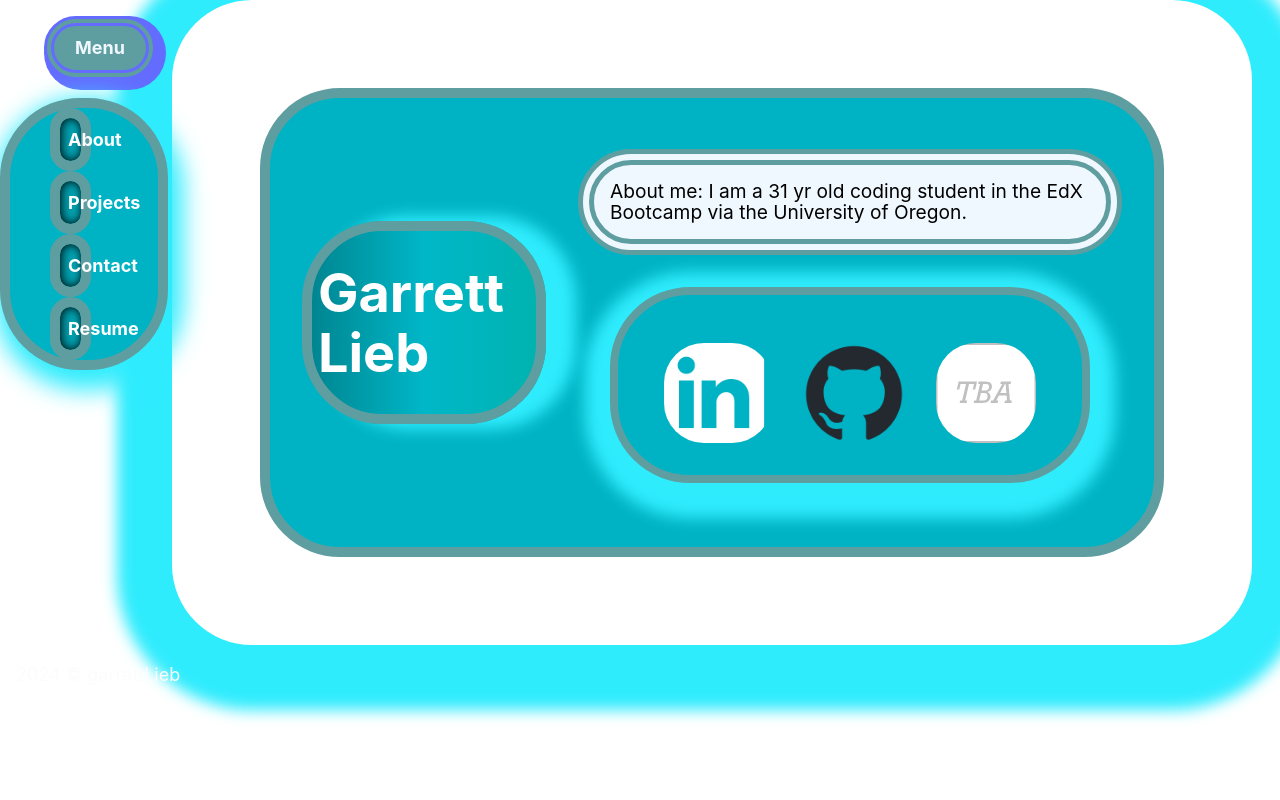
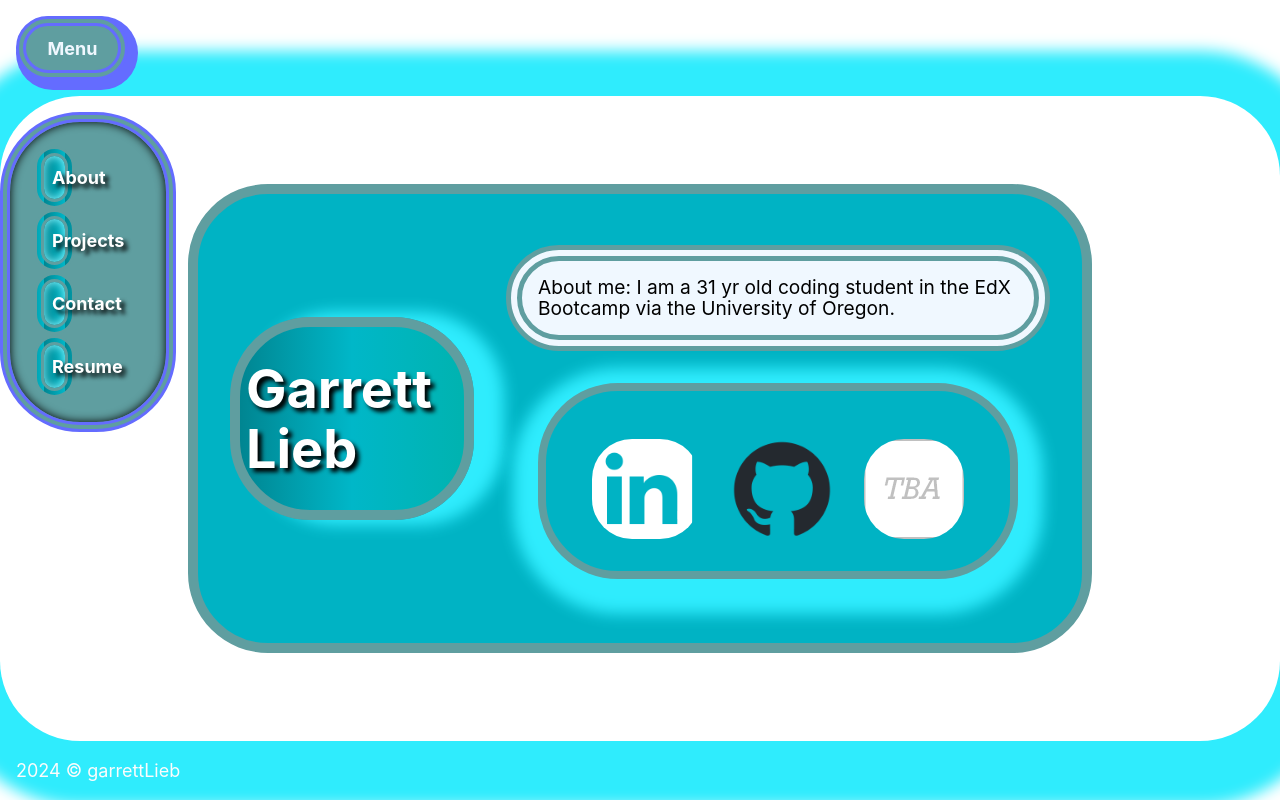
Before and after one commit to garrett-lieb/newProfile, a React (Vite) app: page / in a window 1280 px wide. Built offline with nearby package versions, Linux system fonts and the light colour scheme.

Commit message:
css edits to nav

```diff
--- a/src/components/Projects/projects.css
+++ b/src/components/Projects/projects.css
@@ -21,7 +21,7 @@ a:hover {
 
 .projects {
     display: flex;
-    justify-content: space-around;
+    justify-content: center;
     box-shadow: 20px 10px 15px 55px rgb(47, 236, 253);
     border-radius: 5rem;
 }
--- a/src/components/Root/nav.css
+++ b/src/components/Root/nav.css
@@ -1,20 +1,19 @@
-.menu {
-    display: flex;
-    justify-content: center;
-    padding: auto;
-}
+/* .menu {
+
+} */
 
 .menuButton {
     display: flex;
     position: relative;
-    justify-content: center;
+    justify-content: middle;
+    align-items: center;
     margin: 1rem;
     height: 4rem;
     width: 7rem;
     background-color: cadetblue;
     border: 10px double;
     border-radius: 5rem;
-    border-color:#646cff;
+    border-color: #646cff;
     font-size: large;
     font-weight: bold;
     color: aliceblue;
@@ -29,17 +28,20 @@
     box-shadow: 5px 5px 0px 5px #ff5f5f;
 }
 
+
 .dropBar {
-    background-color: rgb(0, 179, 196);
-    border: 10px solid;
+    display: flex;
+    flex-direction: column;
+    position: absolute;
+    margin-top: 1rem;
+    padding: 1.5rem;
+    justify-content: space-around;
+    background-color: cadetblue;
+    border: 10px double;
     border-radius: 5rem;
-    border-color: cadetblue;
-    position: fixed;
-    top: 5rem;
-    left: 0px;
-    max-width: 50%;
-    min-width: 0%;
-    box-shadow: 5px 10px 25px 10px rgb(47, 236, 253);
+    border-color: #646cff;
+    margin-right: 1rem;
+    box-shadow: inset 0 0 10px #000000;
     font-size: large;
     font-weight: bold;
     color: rgb(255, 255, 255);
@@ -52,12 +54,13 @@
     display: flex;
     flex-direction: row;
     background-image: linear-gradient(to right, rgb(0, 133, 145), rgb(0, 183, 200));
-    border: 10px solid;
+    border: 10px double;
     border-radius: 5rem;
     border-color: cadetblue;
-    box-shadow: inset 0 0 10px #000000;
+    box-shadow: inset 0 0 10px #8ff6ff;
     font-size: large;
     font-weight: bold;
+    text-shadow: 4px 4px 4px black;
     color: rgb(255, 255, 255);
 }
 
@@ -77,6 +80,7 @@
         background-color: none;
         border-color: none;
     }
+
     .navItem {
         opacity: 1;
         border: 10px double;
--- a/src/index.css
+++ b/src/index.css
@@ -22,6 +22,7 @@ body {
   padding-top: 0;
   box-sizing: border-box;
   align-items: center;
+  justify-content: center;
 }
 
 p {
@@ -43,6 +44,7 @@ h1 {
   border-color: cadetblue;
   box-shadow: 25px 0px 15px 5px rgb(47, 236, 253);
   color: rgb(255, 255, 255);
+  text-shadow: 4px 4px 4px black;
 }
 
 h2 {
```
